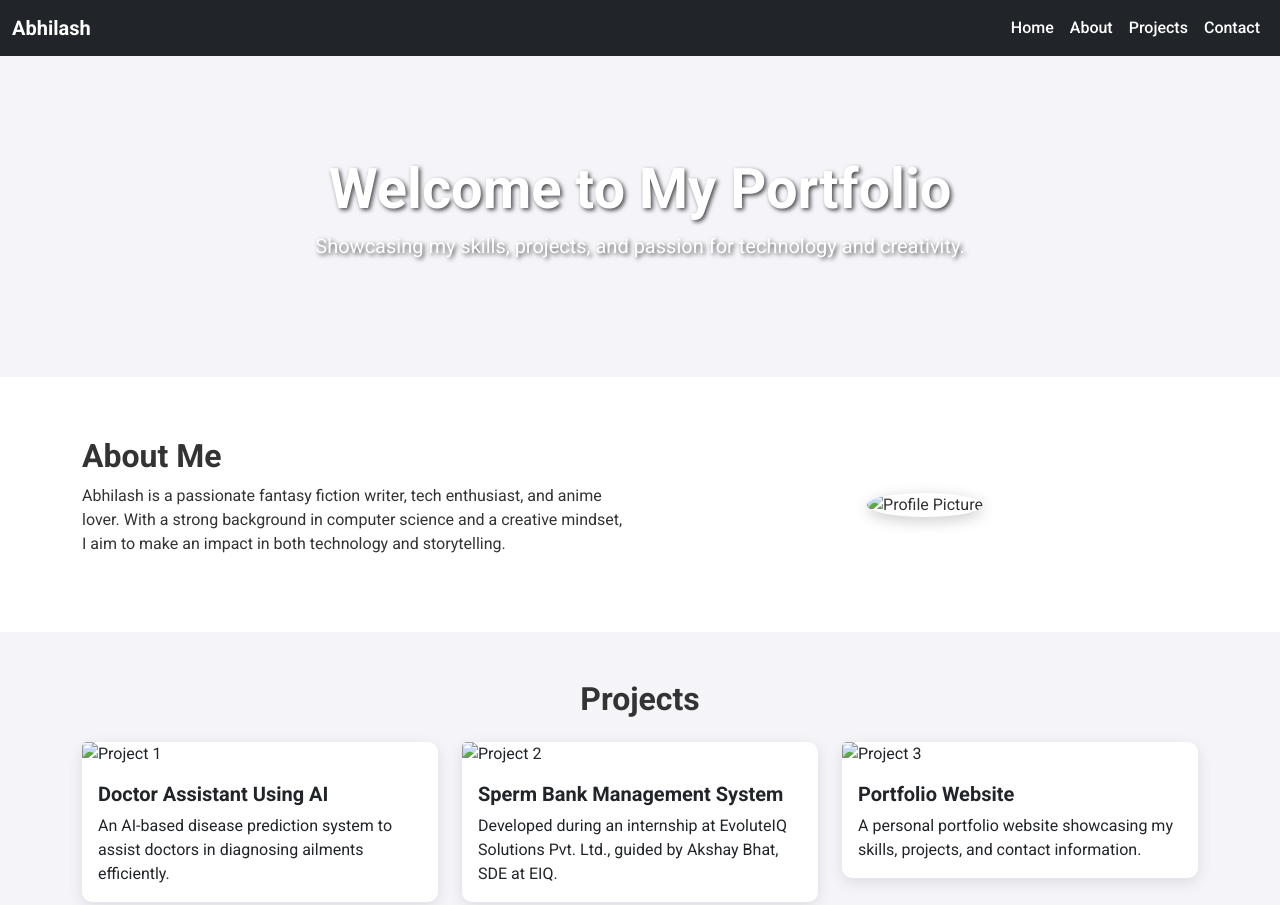
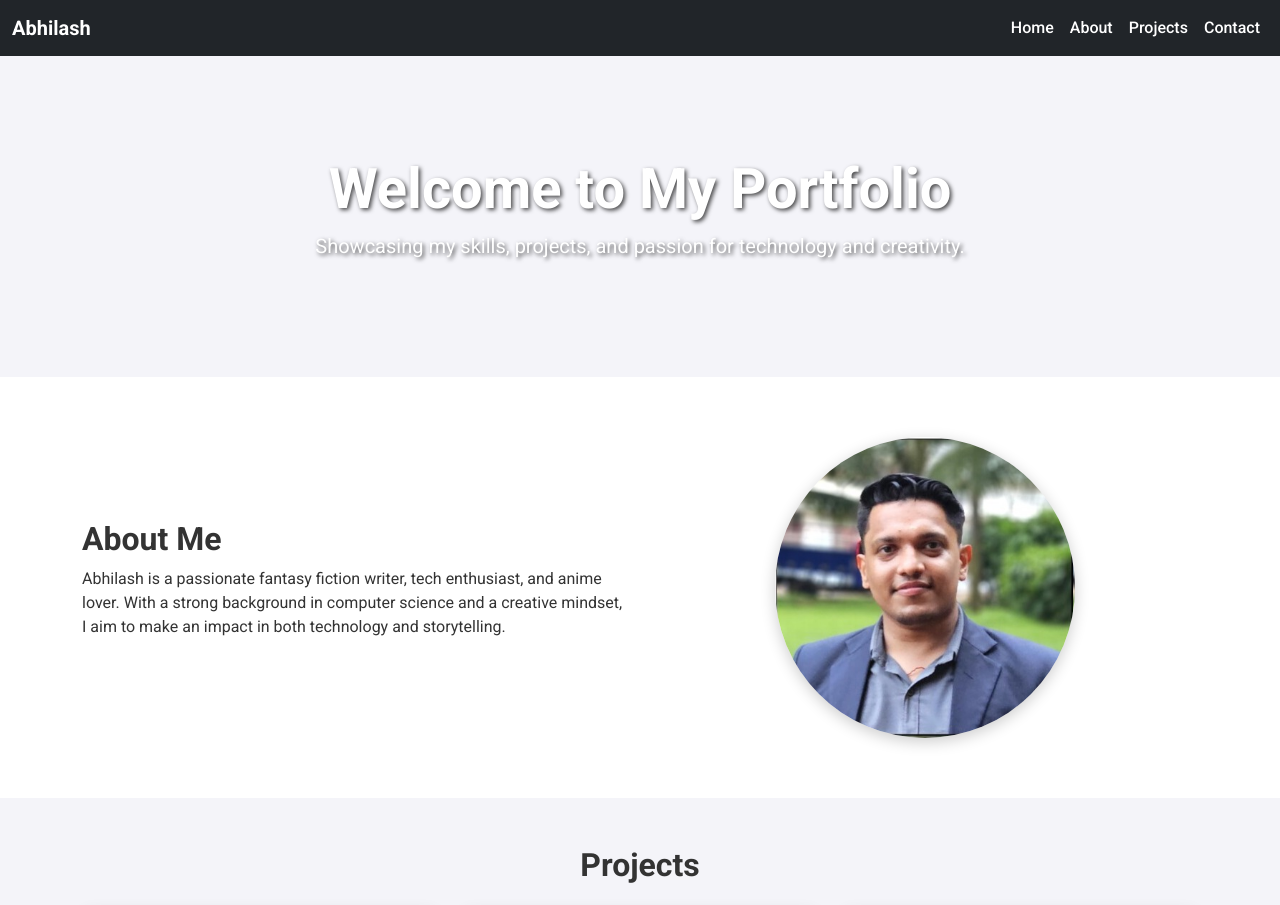
Before and after one commit to abhilash-dev-glitch/bootstrap_example, a plain HTML site: page Index.html in a window 1280 px wide. Shown: the top 905 px of the page. Drawn offline with nearby package versions, Linux system fonts and the light colour scheme.

Commit message:
Update Index.html

```diff
--- a/Index.html
+++ b/Index.html
@@ -119,7 +119,7 @@
                     <p>Abhilash is a passionate fantasy fiction writer, tech enthusiast, and anime lover. With a strong background in computer science and a creative mindset, I aim to make an impact in both technology and storytelling.</p>
                 </div>
                 <div class="col-md-6 text-center">
-                    <img src="Assets/Images/Abhi_pass.JPG" alt="Profile Picture" class="img-fluid rounded-circle" width="300">
+                    <img src="Assets/Abhi_pass.JPG" alt="Profile Picture" class="img-fluid rounded-circle" width="300">
                 </div>
             </div>
         </div>
@@ -132,7 +132,7 @@
             <div class="row g-4">
                 <div class="col-md-4 col-sm-6">
                     <div class="card">
-                        <img src="Assets/Images/project1.jpeg" class="card-img-top" alt="Project 1">
+                        <img src="Assets/project1.jpeg" class="card-img-top" alt="Project 1">
                         <div class="card-body">
                             <h5 class="card-title fw-bold">Doctor Assistant Using AI</h5>
                             <p class="card-text">An AI-based disease prediction system to assist doctors in diagnosing ailments efficiently.</p>
@@ -141,7 +141,7 @@
                 </div>
                 <div class="col-md-4 col-sm-6">
                     <div class="card">
-                        <img src="Assets/Images/project2.jpeg" class="card-img-top" alt="Project 2">
+                        <img src="Assets/project2.jpeg" class="card-img-top" alt="Project 2">
                         <div class="card-body">
                             <h5 class="card-title fw-bold">Sperm Bank Management System</h5>
                             <p class="card-text">Developed during an internship at EvoluteIQ Solutions Pvt. Ltd., guided by Akshay Bhat, SDE at EIQ.</p>
@@ -150,7 +150,7 @@
                 </div>
                 <div class="col-md-4 col-sm-6">
                     <div class="card">
-                        <img src="Assets/Images/project3.webp" class="card-img-top" alt="Project 3">
+                        <img src="Assets/project3.webp" class="card-img-top" alt="Project 3">
                         <div class="card-body">
                             <h5 class="card-title fw-bold">Portfolio Website</h5>
                             <p class="card-text">A personal portfolio website showcasing my skills, projects, and contact information.</p>
```
